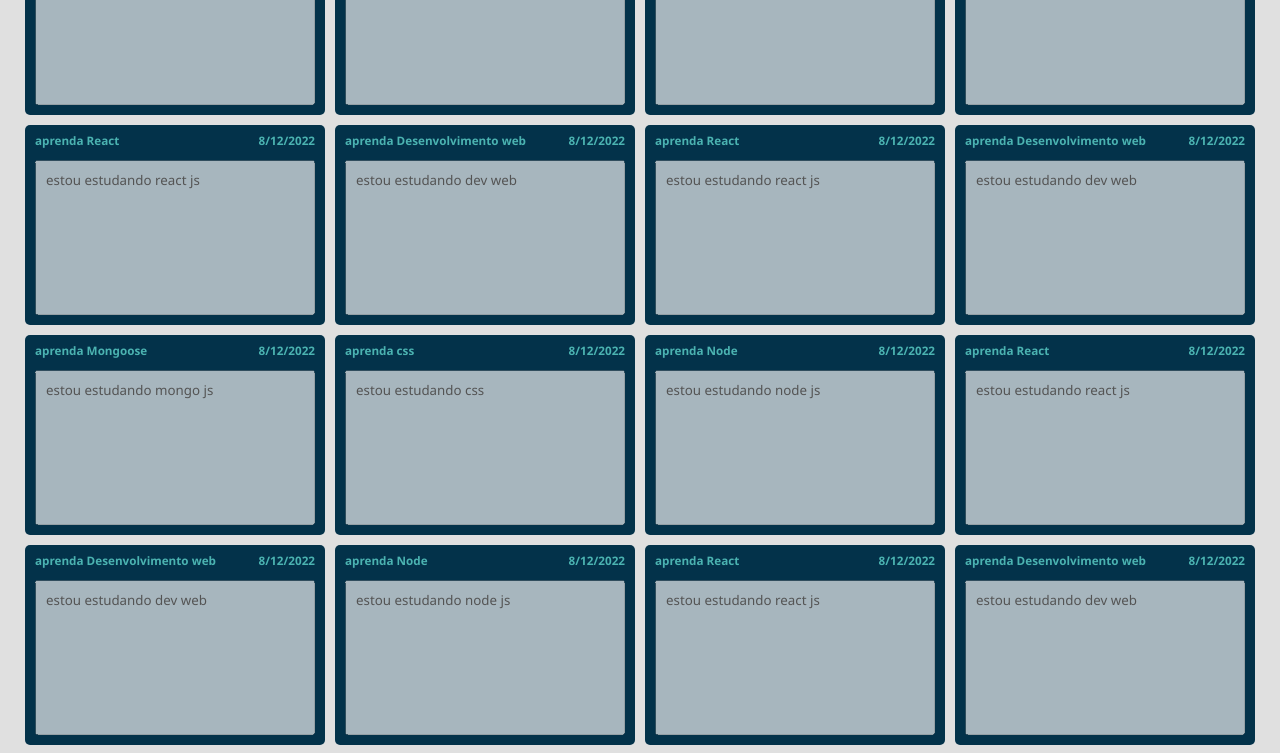
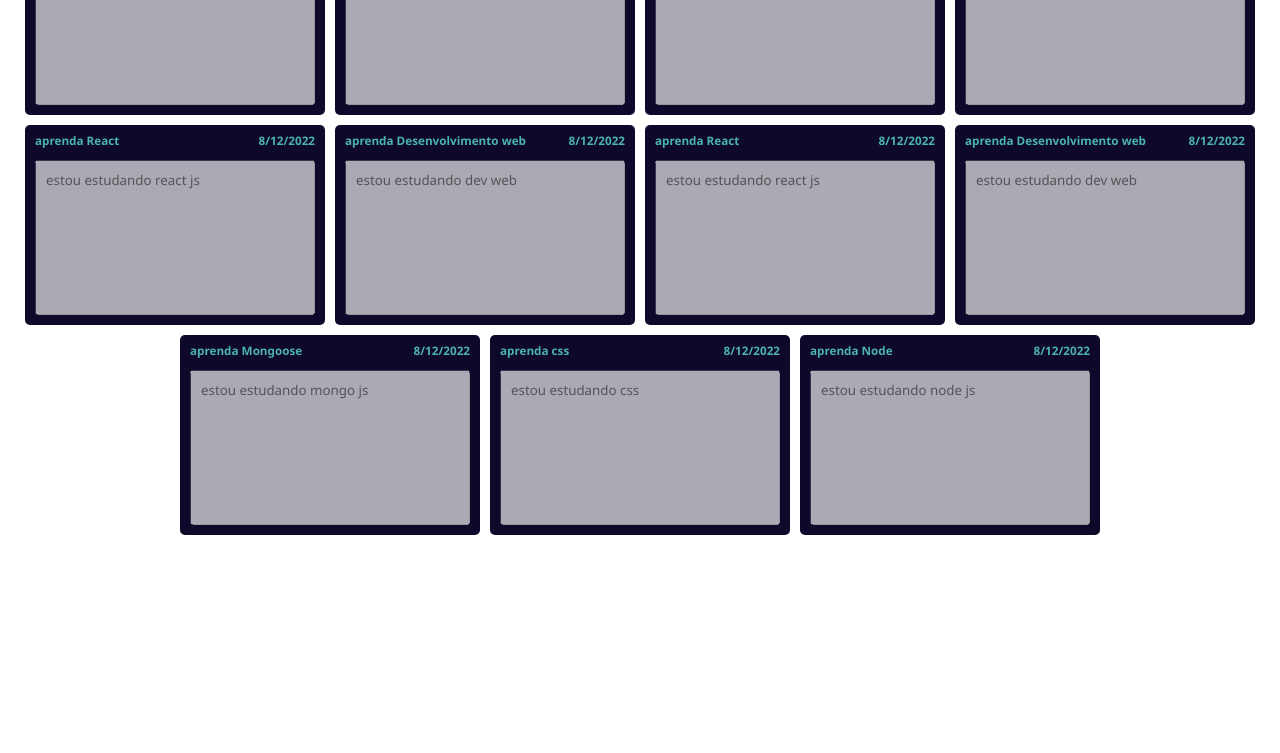
Before and after one commit to diegodevelopertec/bloco-de-notas, a React (Vite) app: page /notes in a window 1280 px wide. Shown: the part 1100-1853 px from the top of the page. Built offline with nearby package versions, Linux system fonts and the light colour scheme.

Commit message:
criada rota e page de regsitro

```diff
--- a/src/App.styled.ts
+++ b/src/App.styled.ts
@@ -7,11 +7,11 @@ display:flex;
 flex-direction:column;
 width:100vw;
 overflow-x:hidden;
-background:#e0e0e0;
+background:white;
 `
 
 export const Header=styled.header`
-background-color:#03324a;
+background-color: #0e082b;
 color:#4bb3b1;
 padding:15px;
 font-size:22px;
--- a/src/App.tsx
+++ b/src/App.tsx
@@ -41,7 +41,7 @@ return <>
         <Routes>
            <Route path='/register' element={<Register/>} />
            <Route path='/' element={<LoginPage />} />
-          <Route path='/notes' element={<AllNotes />} />
+           <Route path='/notes' element={<AllNotes />} />
 
         </Routes>
     </S.ContainerContent>
--- a/src/Components/BotaoFixo/style.css
+++ b/src/Components/BotaoFixo/style.css
@@ -6,7 +6,7 @@
     border: none;
     height: 50px;
     width:50px;
-    background-color:#06415e;
+    background-color: #180e4b;
     display: flex;
     justify-content: center;
     align-items: center;
@@ -19,7 +19,7 @@
 
 .botao-fixo:hover{
     cursor:pointer;
-    background-color: #03324a;
+    background-color: #0e082b;
 }
 
 @media screen and (max-width:780px){
--- a/src/Components/Card/style.ts
+++ b/src/Components/Card/style.ts
@@ -4,7 +4,7 @@ import styled from 'styled-components'
 export const cardContainer=styled.div`
     height:200px;
     width:300px;
-    background-color:#03324a;
+    background-color: #0e082b;
     padding:10px;
     display:flex;
     flex-direction:column;
--- a/src/Components/Modal/style.module.css
+++ b/src/Components/Modal/style.module.css
@@ -6,7 +6,7 @@
     flex-direction: column;
     padding: 15px;
     width: 600px;
-    background-color:#03324a;
+    background-color: #0e082b;
     border-radius: 10px;
     position: fixed;
     top: 180px;
--- a/src/Pages/Login/login.tsx
+++ b/src/Pages/Login/login.tsx
@@ -5,20 +5,16 @@ export const LoginPage=()=>{
 
 
 
-const [nameInput,setNameInput]=useState('')
+
 const [emailInput,setEmailInput]=useState('')
 const [passwordInput,setPasswordInput]=useState('')
 
-useEffect(()=>{
-    console.log(nameInput);
-    console.log(emailInput);
-    console.log(passwordInput);
-},[nameInput,emailInput,passwordInput])
+
 
 
 const formActions={
 
-    funcNameInput:(e:ChangeEvent<HTMLInputElement>)=>setNameInput(e.target.value),
+
     funcEmailInput:(e:ChangeEvent<HTMLInputElement>)=>setEmailInput(e.target.value),
     funcPassInput:(e:ChangeEvent<HTMLInputElement>)=>setPasswordInput(e.target.value)
 
@@ -32,11 +28,6 @@ const formActions={
             <h3>Preencha com suas Informações</h3>
             <form action="">
                 <div className='cx-form'>
-                    <span>Nome</span>
-                    <input type="text" value={nameInput} onChange={formActions.funcNameInput} />
-                </div>
-
-                <div className='cx-form'>
                     <span>Email</span>
                     <input type="email" name="" id="" value={emailInput}  onChange={formActions.funcEmailInput}/>
                 </div>
@@ -47,7 +38,10 @@ const formActions={
                 </div>
 
                 <div className="cx-button">
-                     <Link to='/notes'>Enviar</Link>
+                     <Link to='/notes'>Entrar</Link>
+                </div>
+                <div className="link-resgister">
+                        <Link className='' to={'/register'}>cadastar</Link>
                 </div>
             </form>
 
--- a/src/Pages/Login/styled.ts
+++ b/src/Pages/Login/styled.ts
@@ -10,17 +10,34 @@ justify-content: center;
 `
 
 export const ContainerForm=styled.div`
-padding: 10px;
+padding: 15px;
 display: flex;
 flex-direction: column;
 width: 600px;
-background-color:#03324a;
+height: 350px;
+background-color: #0e082b;
 border-radius: 10px;
 color: #eee;
-max-height:360px;
+
 margin-top: 100px;
 box-shadow: 0px 0px 20px rgb(73, 70, 85);
 
+.link-resgister{
+    margin-top: 16px;
+    margin-bottom: 16px;
+display: flex;
+justify-content: center;
+
+
+a{
+    color: white;
+    text-decoration: none;
+    &:hover{
+        color: #362b6e;
+        text-decoration: underline;
+    }
+}
+}
 
 h3{
 
@@ -47,13 +64,10 @@ h3{
        border: none;
     }
 
-
-
-
 }
 .cx-button{
     display: flex;
-    margin-top: 30px;
+    margin-top: 35px;
     justify-content: center;
 
     a{
--- a/src/Pages/Register/index.tsx
+++ b/src/Pages/Register/index.tsx
@@ -1,8 +1,50 @@
+import * as S from './styled'
+import { Link } from 'react-router-dom'
+import { ChangeEvent,useState} from 'react'
+
 
 
 export const Register=()=>{
 
+    const [nameRegister,setNameRegister]=useState('')
+    const [emailRegister,setEmailRegister]=useState('')
+    const [passwordRegister,setPasswordRegister]=useState('')
+
+
+
+const actionsFormRegister={
+    getName:(e:ChangeEvent<HTMLInputElement>)=>setNameRegister(e.target.value),
+    getEmail:(e:ChangeEvent<HTMLInputElement>)=>setEmailRegister(e.target.value),
+    getPassword:(e:ChangeEvent<HTMLInputElement>)=>setPasswordRegister(e.target.value)
+
+}
+
     return <>
+    <S.RegisterContainer>
+        <S.FormRegister>
+        <h3>Cadastro</h3>
+            <div className="cx-form-register">
+                <span>Nome</span>
+                <input type="text" value={nameRegister} placeholder='Digite seu nome' onChange={actionsFormRegister.getName}/>
+            </div>
+            <div className="cx-form-register">
+                <span>@</span>
+                <input type="email" value={emailRegister} onChange={actionsFormRegister.getEmail} placeholder='Digite seu email'/>
+            </div>
+            <div className="cx-form-register">
+               <span>senha</span>
+                <input type="password" value={passwordRegister} onChange={actionsFormRegister.getPassword} placeholder='Digite uma senha'/>
+             </div>
+             <div className="cx-register-btn">
+                <Link to={'/notes'}>cadastrar</Link>
+             </div>
+
+
+
+
+        </S.FormRegister>
+    </S.RegisterContainer>
+
 
     </>
 
--- /dev/null
+++ b/src/Pages/Register/styled.tsx
@@ -0,0 +1,80 @@
+import styled from "styled-components";
+
+export const RegisterContainer=styled.div`
+width: 100vw;
+height:100vh;
+overflow:hidden;
+display: flex;
+justify-content: center;
+
+`
+
+
+export const FormRegister=styled.div`
+margin-top: 130px;
+width: 600px;
+height: 330px;
+background-color: #0e082b;
+border-radius: 12px;
+padding: 10px;
+display: flex;
+flex-direction: column;
+box-shadow: 0px 0px 20px rgb(73, 70, 85);
+
+
+h3{
+    margin-top: 15px;
+    margin-bottom: 15px;
+    color: white;
+}
+
+.cx-form-register{
+   display: flex;
+   margin-top: 12px;
+
+
+   span{
+
+       min-width: 60px;
+        text-align: center;
+        padding: 10px;
+        background-color: #aaa;
+    }
+    input{
+        padding: 10px;
+       border: none;
+        width: 100%;
+    }
+}
+
+
+.cx-register-btn{
+    display: flex;
+    justify-content: center;
+   align-items: center;
+   margin-top: 26px;
+
+
+
+    a{
+        background-color: green;
+        display: flex;
+        justify-content: center;
+        align-items: center;
+        text-decoration: none;
+        color: white;
+        padding: 10px 15px;
+        width: 50%;
+       border-radius: 12px;
+
+    }
+}
+@media screen and (max-width:800px) {
+    width: 86vw;
+    span{
+        width: auto;
+    }
+}
+
+
+`
--- a/src/data/notes.ts
+++ b/src/data/notes.ts
@@ -29,37 +29,7 @@ export const Notes:List[]=[
     {id:25,title:'aprenda Mongoose',content:'estou estudando mongo js',data:d.toLocaleDateString()},
     {id:26,title:'aprenda css',content:'estou estudando css',data:d.toLocaleDateString()},
     {id:27,title:'aprenda Node',content:'estou estudando node js',data:d.toLocaleDateString()},
-    {id:28,title:'aprenda React',content:'estou estudando react js',data:d.toLocaleDateString()},
-    {id:29,title:'aprenda Desenvolvimento web',content:'estou estudando dev web',data:d.toLocaleDateString()},
-    {id:1,title:'aprenda Node',content:'estou estudando node js',data:d.toLocaleDateString()},
-    {id:2,title:'aprenda React',content:'estou estudando react js',data:d.toLocaleDateString()},
-    {id:3,title:'aprenda Desenvolvimento web',content:'estou estudando dev web',data:d.toLocaleDateString()},
-    {id:4,title:'aprenda Mongoose',content:'estou estudando mongo js',data:d.toLocaleDateString()},
-    {id:5,title:'aprenda css',content:'estou estudando css',data:d.toLocaleDateString()},
-    {id:6,title:'aprenda Node',content:'estou estudando node js',data:d.toLocaleDateString()},
-    {id:7,title:'aprenda React',content:'estou estudando react js',data:d.toLocaleDateString()},
-    {id:8,title:'aprenda Desenvolvimento web',content:'estou estudando dev web',data:d.toLocaleDateString()},
-    {id:9,title:'aprenda React',content:'estou estudando react js',data:d.toLocaleDateString()},
-    {id:10,title:'aprenda Desenvolvimento web',content:'estou estudando dev web',data:d.toLocaleDateString()},
-    {id:11,title:'aprenda Mongoose',content:'estou estudando mongo js',data:d.toLocaleDateString()},
-    {id:12,title:'aprenda css',content:'estou estudando css',data:d.toLocaleDateString()},
-    {id:13,title:'aprenda Node',content:'estou estudando node js',data:d.toLocaleDateString()},
-    {id:14,title:'aprenda React',content:'estou estudando react js',data:d.toLocaleDateString()},
-    {id:15,title:'aprenda Desenvolvimento web',content:'estou estudando dev web',data:d.toLocaleDateString()},
-    {id:16,title:'aprenda React',content:'estou estudando react js',data:d.toLocaleDateString()},
-    {id:17,title:'aprenda Desenvolvimento web',content:'estou estudando dev web',data:d.toLocaleDateString()},
-    {id:18,title:'aprenda Mongoose',content:'estou estudando mongo js',data:d.toLocaleDateString()},
-    {id:19,title:'aprenda css',content:'estou estudando css',data:d.toLocaleDateString()},
-    {id:20,title:'aprenda Node',content:'estou estudando node js',data:d.toLocaleDateString()},
-    {id:21,title:'aprenda React',content:'estou estudando react js',data:d.toLocaleDateString()},
-    {id:22,title:'aprenda Desenvolvimento web',content:'estou estudando dev web',data:d.toLocaleDateString()},
-    {id:23,title:'aprenda React',content:'estou estudando react js',data:d.toLocaleDateString()},
-    {id:24,title:'aprenda Desenvolvimento web',content:'estou estudando dev web',data:d.toLocaleDateString()},
-    {id:25,title:'aprenda Mongoose',content:'estou estudando mongo js',data:d.toLocaleDateString()},
-    {id:26,title:'aprenda css',content:'estou estudando css',data:d.toLocaleDateString()},
-    {id:27,title:'aprenda Node',content:'estou estudando node js',data:d.toLocaleDateString()},
-    {id:28,title:'aprenda React',content:'estou estudando react js',data:d.toLocaleDateString()},
-    {id:29,title:'aprenda Desenvolvimento web',content:'estou estudando dev web',data:d.toLocaleDateString()},
+
 
 ]
 
```
